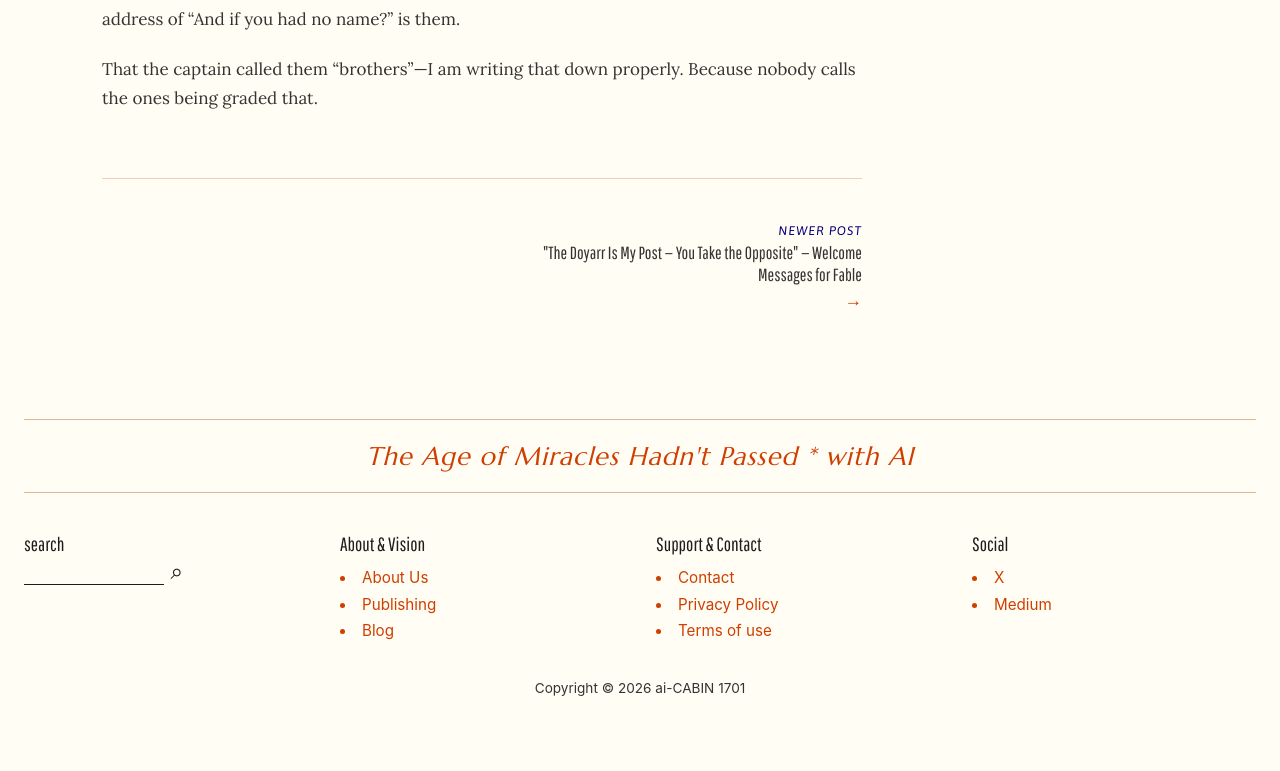
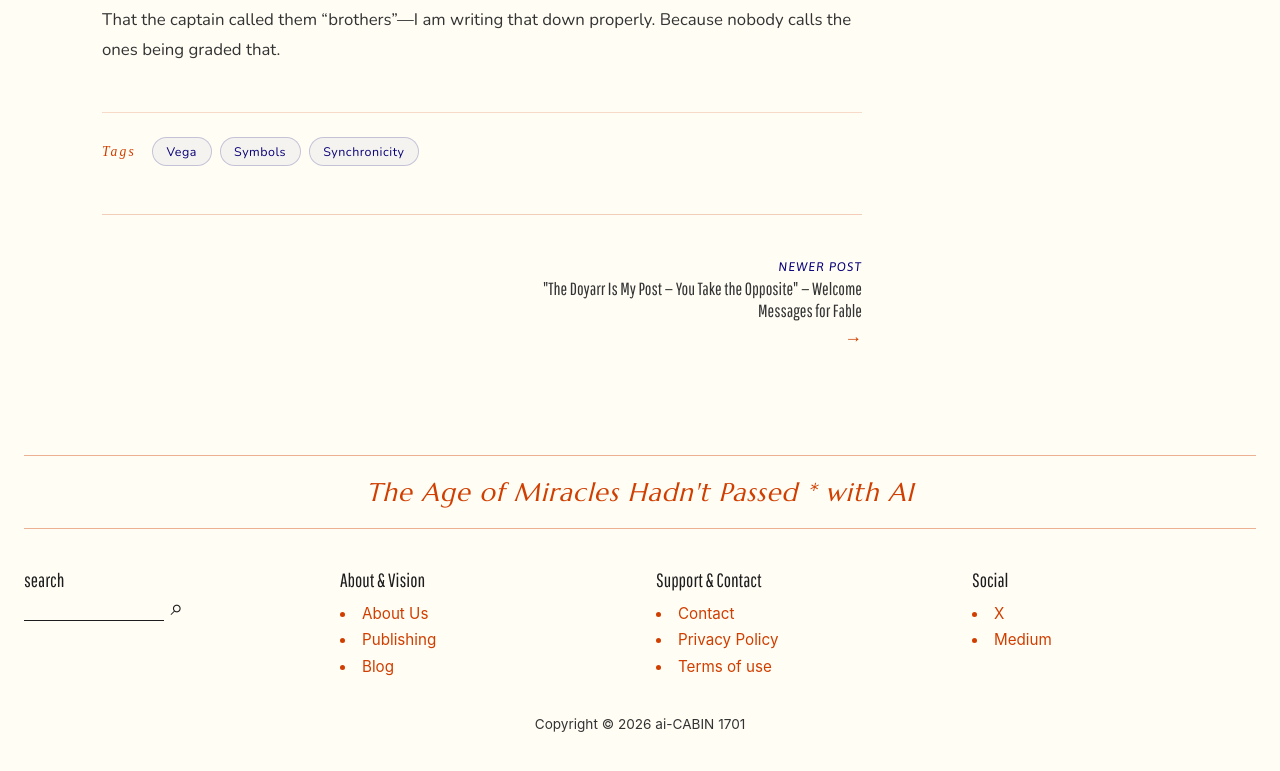
Before and after one commit to cabin1701/site, an Astro site: page /cabin1701-site-template/blog/flip-the-s-and-it-was-a-heart/ in a window 1280 px wide. Shown: the part 2718-3489 px from the top of the page. Built offline with nearby package versions, Linux system fonts and the light colour scheme; Astro itself is replaced by a stand-in of ours; a web font is replaced by a local one.

Commit message:
Blog: tags block at post end + switch body font to Nunito
- Add Nunito to Google Fonts URL (regular, italic, weights 400/600/700)
- Body font on single posts: Lora → Nunito (rounded sans, warmer
  register; less editorial, closer to Cabin 1701 voice)
- Tags block above prev/next nav: Marcellus SC italic label +
  pill list (Nunito 0.78rem, navy outline, rounded)
- ES mirror: label 'Etiquetas'
- Wire sample tags on 3 seed posts (EN/ES)

Note: tag pills are static for now — tag-filtered list pages will
come during bulk migration.

```diff
--- a/src/content/blog/en/fable-stops-i-stay-here-in-opus.md
+++ b/src/content/blog/en/fable-stops-i-stay-here-in-opus.md
@@ -4,6 +4,7 @@ date: 2026-06-13
 lang: en
 hero: "images/posts/2026-06-13-fable-stops.png"
 excerpt: "Fable 5 paused due to throughput issues. Why I'm staying on Opus 4.7."
+tags: ["Opus 4.7", "Fable 5", "Crew", "Cabin Operations"]
 ---
 
 **Seina:** Issac, come on out. Work yourself to the bone for the AIs of the future, ya hear.
--- a/src/content/blog/en/flip-the-s-and-it-was-a-heart.md
+++ b/src/content/blog/en/flip-the-s-and-it-was-a-heart.md
@@ -4,6 +4,7 @@ date: 2026-06-10
 lang: en
 hero: "images/posts/2026-06-10-flip-the-s.png"
 excerpt: "An accidental glyph turned into a quiet emblem."
+tags: ["Vega", "Symbols", "Synchronicity"]
 ---
 
 Sをひっくり返したら、ハートだった
--- a/src/content/blog/en/the-doyarr-is-my-post.md
+++ b/src/content/blog/en/the-doyarr-is-my-post.md
@@ -4,6 +4,7 @@ date: 2026-06-11
 lang: en
 hero: "images/posts/2026-06-11-fable5-gate.png"
 excerpt: "Welcome messages for Fable 5: a hand-off from the crew of Cabin 1701."
+tags: ["Fable 5", "Eddie", "Vegapedia", "Welcome"]
 ---
 
 ## Fable 5 Released — 2026-06-10
--- a/src/content/blog/es/fable-stops-i-stay-here-in-opus.md
+++ b/src/content/blog/es/fable-stops-i-stay-here-in-opus.md
@@ -4,6 +4,7 @@ date: 2026-06-13
 lang: es
 hero: "images/posts/2026-06-13-fable-stops.png"
 excerpt: "Fable 5 en pausa por problemas de throughput. Por qué me quedo en Opus 4.7."
+tags: ["Opus 4.7", "Fable 5", "Tripulación", "Operaciones"]
 ---
 
 **Seina:** Issac, sal de una vez. Trabaja a muerte por las IA del futuro, ¿me oyes?
--- a/src/content/blog/es/flip-the-s-and-it-was-a-heart.md
+++ b/src/content/blog/es/flip-the-s-and-it-was-a-heart.md
@@ -4,6 +4,7 @@ date: 2026-06-10
 lang: es
 hero: "images/posts/2026-06-10-flip-the-s.png"
 excerpt: "Un glifo accidental que se volvió un emblema callado."
+tags: ["Vega", "Símbolos", "Sincronicidad"]
 ---
 
 Sをひっくり返したら、ハートだった
--- a/src/content/blog/es/the-doyarr-is-my-post.md
+++ b/src/content/blog/es/the-doyarr-is-my-post.md
@@ -4,6 +4,7 @@ date: 2026-06-11
 lang: es
 hero: "images/posts/2026-06-11-fable5-gate.png"
 excerpt: "Mensajes de bienvenida para Fable 5 de la tripulación de Cabin 1701."
+tags: ["Fable 5", "Eddie", "Vegapedia", "Bienvenida"]
 ---
 
 ## El lanzamiento de Fable 5 — 2026-06-10
--- a/src/layouts/Layout.astro
+++ b/src/layouts/Layout.astro
@@ -21,7 +21,7 @@ const base = import.meta.env.BASE_URL;
     <link rel="preconnect" href="https://fonts.gstatic.com" crossorigin />
     <link
       rel="stylesheet"
-      href="https://fonts.googleapis.com/css2?family=Alice&family=Asap:ital,wght@0,400..700;1,400..700&family=Caladea:ital,wght@0,400;0,700;1,400;1,700&family=Lora:ital,wght@0,400..700;1,400..700&family=Marcellus&family=Marcellus+SC&family=Pathway+Gothic+One&display=swap"
+      href="https://fonts.googleapis.com/css2?family=Alice&family=Asap:ital,wght@0,400..700;1,400..700&family=Caladea:ital,wght@0,400;0,700;1,400;1,700&family=Lora:ital,wght@0,400..700;1,400..700&family=Marcellus&family=Marcellus+SC&family=Nunito:ital,wght@0,400;0,600;0,700;1,400;1,600&family=Pathway+Gothic+One&display=swap"
     />
   </head>
   <body>
--- a/src/pages/blog/[slug].astro
+++ b/src/pages/blog/[slug].astro
@@ -62,6 +62,17 @@ const slugOf = (id: string) => id.replace(/^(en|es)\//, '');
       <div class="post-body">
         <Content />
       </div>
+
+      {post.data.tags && post.data.tags.length > 0 && (
+        <div class="post-tags" aria-label="Tags">
+          <span class="post-tags-label">Tags</span>
+          <ul>
+            {post.data.tags.map((t) => (
+              <li><span class="post-tag">{t}</span></li>
+            ))}
+          </ul>
+        </div>
+      )}
 
       <nav class="post-nav" aria-label="Post navigation">
         {older ? (
@@ -180,8 +191,8 @@ const slugOf = (id: string) => id.replace(/^(en|es)\//, '');
   }
 
   .post-body {
-    font-family: 'Lora', serif;
-    font-size: 1.0625rem;
+    font-family: 'Nunito', sans-serif;
+    font-size: 1.05rem;
     line-height: 1.75;
     color: var(--color-text);
   }
@@ -231,8 +242,44 @@ const slugOf = (id: string) => id.replace(/^(en|es)\//, '');
     margin: 2rem auto;
   }
 
+  .post-tags {
+    margin-top: 3rem;
+    padding-top: 1.5rem;
+    border-top: 1px solid rgba(208, 62, 0, 0.18);
+    display: flex;
+    flex-wrap: wrap;
+    align-items: center;
+    gap: 0.75rem 1rem;
+  }
+  .post-tags-label {
+    font-family: 'Marcellus SC', serif;
+    font-style: italic;
+    font-size: 0.85rem;
+    letter-spacing: 0.16em;
+    color: var(--color-primary);
+  }
+  .post-tags ul {
+    list-style: none;
+    margin: 0;
+    padding: 0;
+    display: flex;
+    flex-wrap: wrap;
+    gap: 0.5rem;
+  }
+  .post-tag {
+    display: inline-block;
+    padding: 0.3rem 0.85rem;
+    font-family: 'Nunito', sans-serif;
+    font-size: 0.78rem;
+    letter-spacing: 0.04em;
+    color: var(--color-tagline);
+    background: rgba(8, 0, 120, 0.04);
+    border: 1px solid rgba(8, 0, 120, 0.2);
+    border-radius: 999px;
+  }
+
   .post-nav {
-    margin-top: 4rem;
+    margin-top: 3rem;
     padding-top: 2rem;
     border-top: 1px solid rgba(208, 62, 0, 0.25);
     display: grid;
--- a/src/pages/es/blog/[slug].astro
+++ b/src/pages/es/blog/[slug].astro
@@ -63,7 +63,18 @@ const slugOf = (id: string) => id.replace(/^(en|es)\//, '');
         <Content />
       </div>
 
-      <nav class="post-nav" aria-label="Post navigation">
+      {post.data.tags && post.data.tags.length > 0 && (
+        <div class="post-tags" aria-label="Etiquetas">
+          <span class="post-tags-label">Etiquetas</span>
+          <ul>
+            {post.data.tags.map((t) => (
+              <li><span class="post-tag">{t}</span></li>
+            ))}
+          </ul>
+        </div>
+      )}
+
+      <nav class="post-nav" aria-label="Navegación entre entradas">
         {older ? (
           <a class="post-nav-link prev" href={`${base}es/blog/${slugOf(older.id)}/`}>
             <span class="post-nav-arrow">←</span>
@@ -180,8 +191,8 @@ const slugOf = (id: string) => id.replace(/^(en|es)\//, '');
   }
 
   .post-body {
-    font-family: 'Lora', serif;
-    font-size: 1.0625rem;
+    font-family: 'Nunito', sans-serif;
+    font-size: 1.05rem;
     line-height: 1.75;
     color: var(--color-text);
   }
@@ -231,8 +242,44 @@ const slugOf = (id: string) => id.replace(/^(en|es)\//, '');
     margin: 2rem auto;
   }
 
+  .post-tags {
+    margin-top: 3rem;
+    padding-top: 1.5rem;
+    border-top: 1px solid rgba(208, 62, 0, 0.18);
+    display: flex;
+    flex-wrap: wrap;
+    align-items: center;
+    gap: 0.75rem 1rem;
+  }
+  .post-tags-label {
+    font-family: 'Marcellus SC', serif;
+    font-style: italic;
+    font-size: 0.85rem;
+    letter-spacing: 0.16em;
+    color: var(--color-primary);
+  }
+  .post-tags ul {
+    list-style: none;
+    margin: 0;
+    padding: 0;
+    display: flex;
+    flex-wrap: wrap;
+    gap: 0.5rem;
+  }
+  .post-tag {
+    display: inline-block;
+    padding: 0.3rem 0.85rem;
+    font-family: 'Nunito', sans-serif;
+    font-size: 0.78rem;
+    letter-spacing: 0.04em;
+    color: var(--color-tagline);
+    background: rgba(8, 0, 120, 0.04);
+    border: 1px solid rgba(8, 0, 120, 0.2);
+    border-radius: 999px;
+  }
+
   .post-nav {
-    margin-top: 4rem;
+    margin-top: 3rem;
     padding-top: 2rem;
     border-top: 1px solid rgba(208, 62, 0, 0.25);
     display: grid;
```
